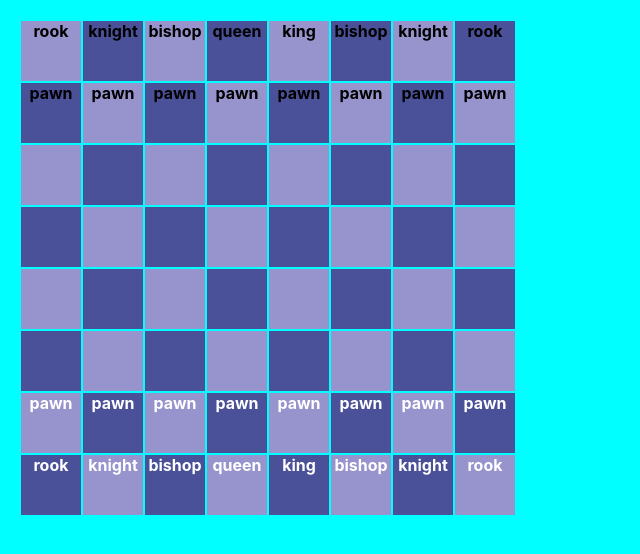
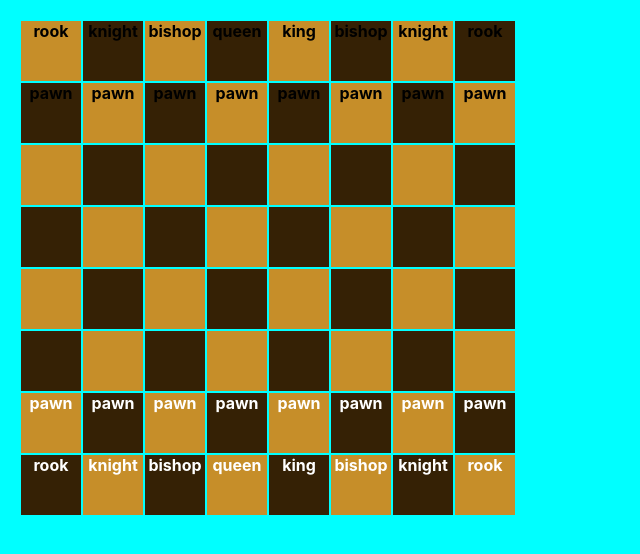
Before and after one commit to danidanida/chess, a React app: page / in a window 1280 px wide. Shown: the whole page, without its empty margins (0-640 px from the left). Built offline with nearby package versions, Linux system fonts and the light colour scheme.

Commit message:
add figures classes instances

```diff
--- a/package.json
+++ b/package.json
@@ -53,5 +53,5 @@
   "bugs": {
     "url": "https://github.com/danidanida/chess/issues"
   },
-  "homepage": "https://github.com/danidanida/chess#readme"
+  "homepage": "/"
 }
--- a/public/index.html
+++ b/public/index.html
@@ -2,19 +2,15 @@
 <html lang="en">
   <head>
     <meta charset="utf-8" />
-    <link rel="icon" href="%PUBLIC_URL%/favicon.ico" />
     <meta name="viewport" content="width=device-width, initial-scale=1" />
     <meta name="theme-color" content="#000000" />
     <meta
       name="description"
       content="Web site created using create-react-app"
     />
-    <link rel="apple-touch-icon" href="%PUBLIC_URL%/logo192.png" />
-    <link rel="manifest" href="%PUBLIC_URL%/manifest.json" />
     <title>Chess board</title>
   </head>
   <body>
-    <noscript>You need to enable JavaScript to run this app.</noscript>
     <div id="root"></div>
   </body>
 </html>
--- a/src/components/Board/Board.tsx
+++ b/src/components/Board/Board.tsx
@@ -1,53 +1,54 @@
 import './Board.css';
 import { useState } from 'react';
 import Cell from '../Cell/Cell';
+import { Pawn, King, Bishop, Knight, Rook, Queen } from '../../figures/Figure';
 
 const Board = () => {
 
+    const figures = [
+        new Pawn(true, 6, 0),
+        new Pawn(true, 6, 1),
+        new Pawn(true, 6, 2),
+        new Pawn(true, 6, 3),
+        new Pawn(true, 6, 4),
+        new Pawn(true, 6, 5),
+        new Pawn(true, 6, 6),
+        new Pawn(true, 6, 7),
 
-    const figures = [
-        { i: 6, j: 0, type: "pawn", color: 'white', },
-        { i: 6, j: 1, type: "pawn", color: 'white', },
-        { i: 6, j: 2, type: "pawn", color: 'white', },
-        { i: 6, j: 3, type: "pawn", color: 'white', },
-        { i: 6, j: 4, type: "pawn", color: 'white', },
-        { i: 6, j: 5, type: "pawn", color: 'white', },
-        { i: 6, j: 6, type: "pawn", color: 'white', },
-        { i: 6, j: 7, type: "pawn", color: 'white', },
+        new Pawn(false, 1, 0),
+        new Pawn(false, 1, 1),
+        new Pawn(false, 1, 2),
+        new Pawn(false, 1, 3),
+        new Pawn(false, 1, 4),
+        new Pawn(false, 1, 5),
+        new Pawn(false, 1, 6),
+        new Pawn(false, 1, 7),
 
-        { i: 1, j: 0, type: "pawn", color: 'black' },
-        { i: 1, j: 1, type: "pawn", color: 'black' },
-        { i: 1, j: 2, type: "pawn", color: 'black' },
-        { i: 1, j: 3, type: "pawn", color: 'black' },
-        { i: 1, j: 4, type: "pawn", color: 'black' },
-        { i: 1, j: 5, type: "pawn", color: 'black' },
-        { i: 1, j: 6, type: "pawn", color: 'black' },
-        { i: 1, j: 7, type: "pawn", color: 'black' },
+        new Knight(false, 0, 1),
+        new Knight(false, 0, 6),
 
-        { i: 7, j: 1, type: "knight", color: 'white' },
-        { i: 7, j: 6, type: "knight", color: 'white' },
+        new Knight(true, 7, 1),
+        new Knight(true, 7, 6),
 
-        { i: 0, j: 1, type: "knight", color: 'black' },
-        { i: 0, j: 6, type: "knight", color: 'black' },
+        new Rook(true, 7, 0),
+        new Rook(true, 7, 7),
 
-        { i: 7, j: 0, type: "rook", color: "white" },
-        { i: 7, j: 7, type: "rook", color: "white" },
+        new Rook(false, 0, 0),
+        new Rook(false, 0, 7),
 
-        { i: 0, j: 0, type: "rook", color: "black" },
-        { i: 0, j: 7, type: "rook", color: "black" },
+        new Queen(true, 7, 3),
+        new Queen(false, 0, 3),
 
-        { i: 7, j: 3, type: "queen", color: "white" },
-        { i: 0, j: 3, type: "queen", color: "black" },
+        new King(true, 7, 4),
+        new King(false, 0, 4),
 
-        { i: 7, j: 4, type: "king", color: "white" },
-        { i: 0, j: 4, type: "king", color: "black" },
+        new Bishop(true, 7, 2),
+        new Bishop(true, 7, 5),
 
-        { i: 7, j: 2, type: "bishop", color: "white" },
-        { i: 7, j: 5, type: "bishop", color: "white" },
+        new Bishop(false, 0, 2),
+        new Bishop(false, 0, 5)
+    ]
 
-        { i: 0, j: 2, type: "bishop", color: "black" },
-        { i: 0, j: 5, type: "bishop", color: "black" }
-    ];
 
     const [isSelected, setSelected] = useState<SelectedCoordinates>({
         i: '',
@@ -66,7 +67,7 @@ const Board = () => {
             for (let j = 0; j < 8; j++) {
                 const isBlack = ((i + j) % 2) === 0
                 let isSelectedCell = (i === isSelected.i && j === isSelected.j)
-                let filteredArray = figures.filter(f => f.i === i && f.j === j)
+                let filteredArray = figures.filter(f => f.coordinateI === i && f.coordinateJ === j)
                 let currentFigure = filteredArray[0]
                 rows.push(<th key={(i + j).toString()}><Cell figure={currentFigure} selected={isSelectedCell} handleClick={handleClick} color={isBlack} i={i} j={j} /></th>)
             }
--- a/src/components/Cell/Cell.css
+++ b/src/components/Cell/Cell.css
@@ -4,12 +4,12 @@
 }
 
 .cell_white{
-    background-color: #9793cc;
+    background-color: #C68E29;
 
 }
 
 .cell_black{
-    background-color: #4b5198;
+    background-color: #352105;
 }
 
 .figure_name {
--- a/src/components/Cell/Cell.tsx
+++ b/src/components/Cell/Cell.tsx
@@ -9,16 +9,16 @@ const Cell: React.FC<Props> = ({ color, i, j, handleClick, selected, figure }) =
 
     return (
         <div onClick={handleChange} style={selected ? { backgroundColor: '#FFFFE0' } : undefined} className={color ? "cell cell_white" : "cell cell_black"}>
-            {figure && <p className="figure_name" style={{color:`${figure.color}`}}> {figure.type} </p>}
+            {figure && <p className="figure_name" style={figure.color? {color:"white"}:{color:"black"}}> {figure.type} </p>}
         </div>
     );
 };
 
 interface Figure {
     type: string,
-    color: string,
-    i: number,
-    j: number
+    color: boolean,
+    coordinateI: number,
+    coordinateJ: number
 }
 interface Props {
    color: boolean,
@@ -30,28 +30,3 @@ interface Props {
 }
 
 export default Cell;
-
-/*
-interface Figure
-{
-    i: number;
-    j: number;
-    type: string;
-    side: string;
-
-    canMove(targetI, targetJ): boolean
-
-}
-
-class Pawn implements Figure
-{
-
-}
-
-class Bishop implements Figure
-{
-
-}
-
-
-*/
--- /dev/null
+++ b/src/figures/Figure.ts
@@ -0,0 +1,109 @@
+interface IFigure {
+  color: boolean
+  coordinateI: number
+  coordinateJ: number
+  type: string
+ // canMove(targetI: number, targetJ: number): boolean
+}
+
+export class Pawn implements IFigure {
+  constructor(color: boolean, coordinateI: number, coordinateJ: number) {
+    this.color = color;
+    this.coordinateI = coordinateI;
+    this.coordinateJ = coordinateJ;
+    this.type = "pawn";
+  }
+  color: boolean;
+  coordinateI: number;
+  coordinateJ: number;
+  type: string;
+
+  /*canMove(targetI: number, targetJ: number): boolean {
+    if(this.color) {
+      if(targetI - this.coordinateI === 1) {
+        return true;
+      }
+      else return false
+    }
+    else {
+      if(targetI - this.coordinateI === -1) {
+        return true
+    } return false
+  } */
+
+}
+
+export class King implements IFigure {
+  constructor(color: boolean, coordinateI: number, coordinateJ: number) {
+    this.color = color;
+    this.coordinateI = coordinateI;
+    this.coordinateJ = coordinateJ;
+    this.type = "king";
+  }
+  color: boolean;
+  coordinateI: number;
+  coordinateJ: number;
+  type: string;
+
+}
+
+export class Knight implements IFigure {
+  constructor(color: boolean, coordinateI: number, coordinateJ: number) {
+    this.color = color;
+    this.coordinateI = coordinateI;
+    this.coordinateJ = coordinateJ;
+    this.type = "knight";
+  }
+  color: boolean;
+  coordinateI: number;
+  coordinateJ: number;
+  type: string;
+}
+
+export class Rook implements IFigure {
+  constructor(color: boolean, coordinateI: number, coordinateJ: number) {
+    this.color = color;
+    this.coordinateI = coordinateI;
+    this.coordinateJ = coordinateJ;
+    this.type = "rook";
+  }
+  color: boolean;
+  coordinateI: number;
+  coordinateJ: number;
+  type: string;
+
+}
+
+export class Queen implements IFigure {
+  constructor(color: boolean, coordinateI: number, coordinateJ: number) {
+    this.color = color;
+    this.coordinateI = coordinateI;
+    this.coordinateJ = coordinateJ;
+    this.type = "queen";
+  }
+  color: boolean;
+  coordinateI: number;
+  coordinateJ: number;
+  type: string;
+
+}
+
+export class Bishop implements IFigure {
+  constructor(color: boolean, coordinateI: number, coordinateJ: number) {
+    this.color = color;
+    this.coordinateI = coordinateI;
+    this.coordinateJ = coordinateJ;
+    this.type = "bishop";
+  }
+  color: boolean;
+  coordinateI: number;
+  coordinateJ: number;
+  type: string;
+
+}
+//const arr: IFigure[] = [new King(), new King(), new Pawn()]
+
+
+
+
+//export { }
```
